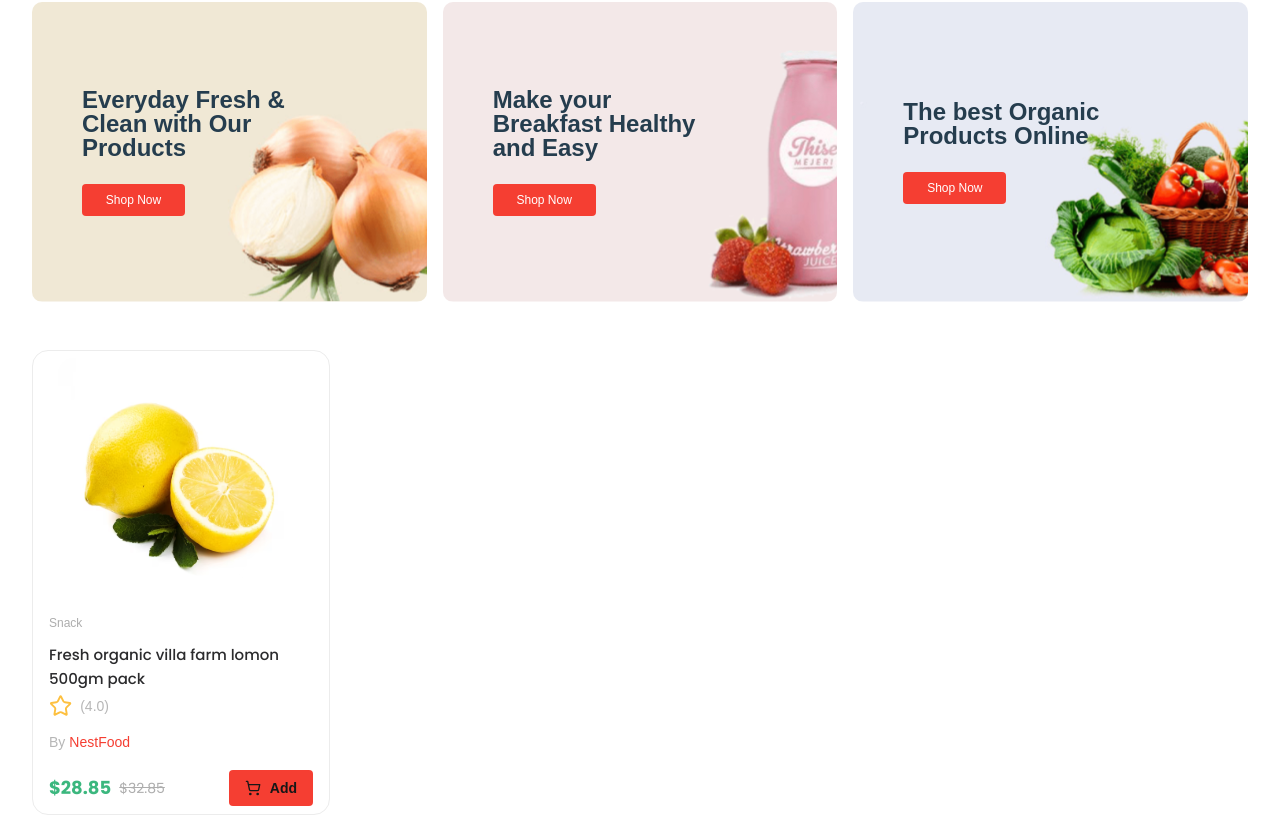
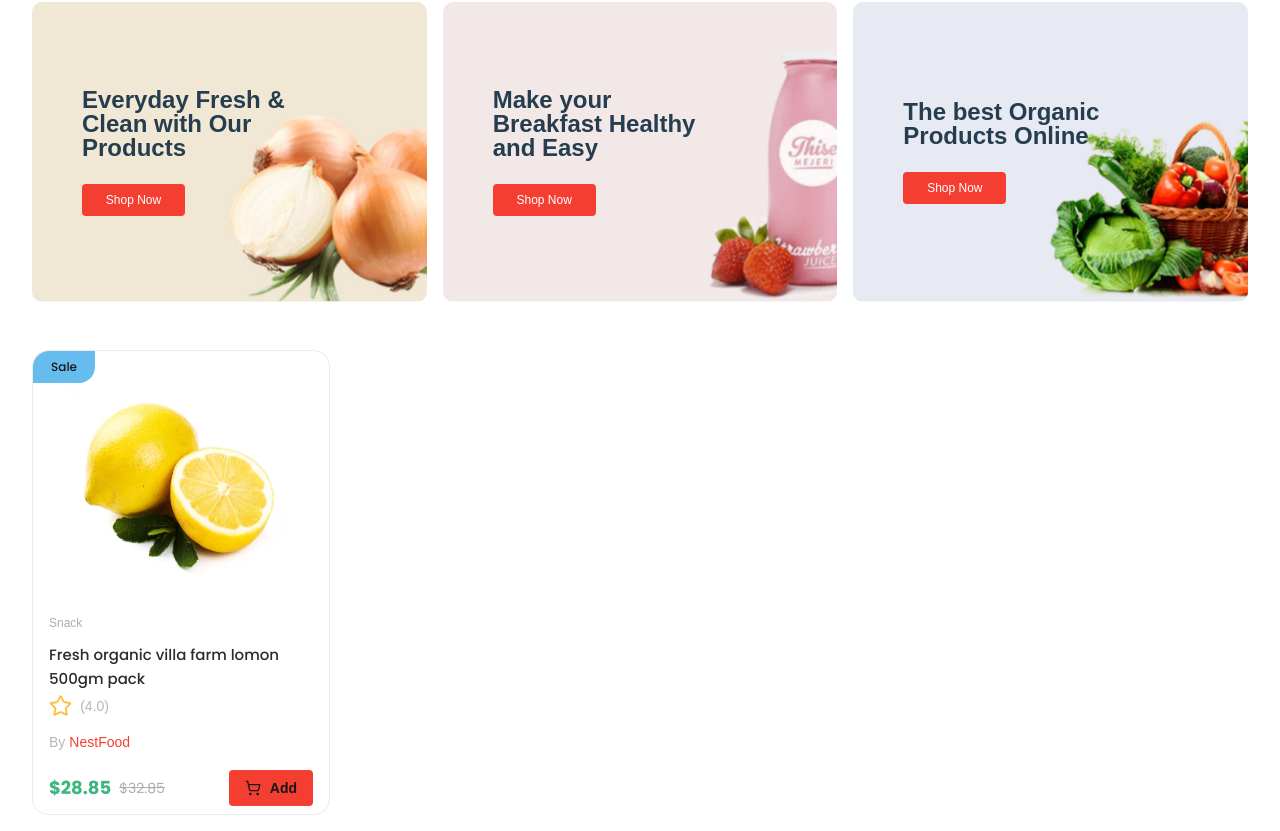
Before and after one commit to Mohfazam/FOODZY, a Next.js app in the folder frontend/: page / in a window 1280 px wide. Shown: the part 1016-1847 px from the top of the page. Built offline with nearby package versions, Linux system fonts and the light colour scheme.

Commit message:
Product Card Sale

```diff
--- a/frontend/src/Components/ProductCard.tsx
+++ b/frontend/src/Components/ProductCard.tsx
@@ -3,9 +3,13 @@ import { Star, ShoppingCart } from 'lucide-react';
 export const ProductCard = () => {
     return (
         <div className="w-[298px] h-[465px] rounded-2xl border border-[#ECECEC]">
-            <div className="w-full h-full flex flex-col">
+            <div className="w-full h-full flex flex-col relative">
                 <div className="w-[296px] h-[271px] flex items-center justify-center">
                     <img src="/Product1.svg" alt="Product Image" className="object-cover" />
+
+                    <div className='absolute rounded-tl-2xl rounded-br-2xl bg-[#67BCEE] top-0 left-0 w-[62px] h-8 flex justify-center items-center'>
+                        <span className='text-[12px] leading-3 font-poppins font-medium text-center'>Sale</span>
+                    </div>
                 </div>
 
                 <div className="flex flex-col gap-2 px-4">
```
